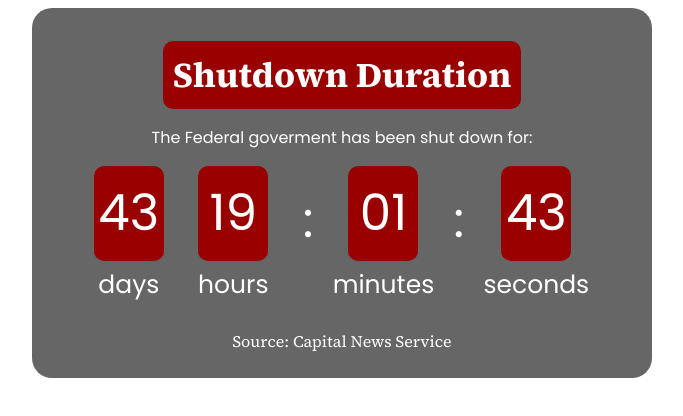
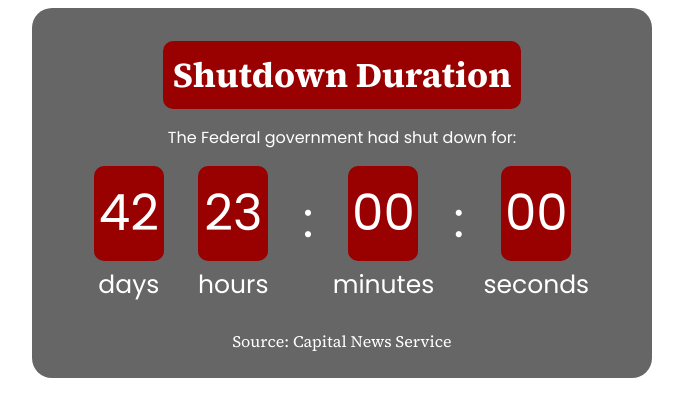
Before and after one commit to MoleculeJ/timer, a plain HTML site: page index.html in a window 1280 px wide. Shown: the whole page, without its empty margins (298-981 px from the left). Drawn offline with Linux system fonts and the light colour scheme.

Commit message:
stop_the_clock

```diff
--- a/index.html
+++ b/index.html
@@ -90,7 +90,7 @@
                 margin-bottom: 0px;
                 font-family: 'Source Serif 4', serif;
                 font-size: 35px;">Shutdown Duration</h1>
-            <p>The Federal goverment has been shut down for:</p>
+            <p>The Federal government had shut down for:</p>
             <div id="frame-days" style="display: inline-block;
                 margin-right: 30px;
                 margin-bottom: 0px;
@@ -165,12 +165,22 @@
         <script>
             // Set up startTime variable as the starting date and time
             const startTime = new Date("2025-10-01T00:01:00").getTime();
+
+            // **ADD a target time when the timer will stop**
+            const stopTime = new Date("2025-11-12T23:01:00").getTime();
+
+            // **Save the inteerval ID so we can clear it later**
+
             // Call the function and run it every 1 second (1000 milliseconds)
-            setInterval(() => {
+            const timer = setInterval(() => {
                 // now variable = right now time
                 const now = new Date().getTime();
+
+                // **Add this line to make it freeze at the target time if reached or passed the stop time**
+                const currentTime = now >= stopTime ? stopTime : now;
+
                 // elapsed variable = right now time subtracted by the starting date and time
-                const elapsed = now - startTime;
+                const elapsed = currentTime - startTime;
                 // the result will be in milliseconds so we will change it into normal units
                 const days = Math.floor(elapsed / (1000 * 60 * 60 * 24));
                 const hours = Math.floor((elapsed / (1000 * 60 * 60)) % 24);
@@ -186,6 +196,11 @@
                 document.getElementById("hours").textContent = `${h}`;
                 document.getElementById("minutes").textContent = `${m}`;
                 document.getElementById("seconds").textContent = `${s}`;
+
+                // **Add this line to stop the timer when the target time is reached**
+                if (now >= stopTime) {
+                    clearInterval(timer);
+                }
             }, 1000);
         </script>
     </body>
```
